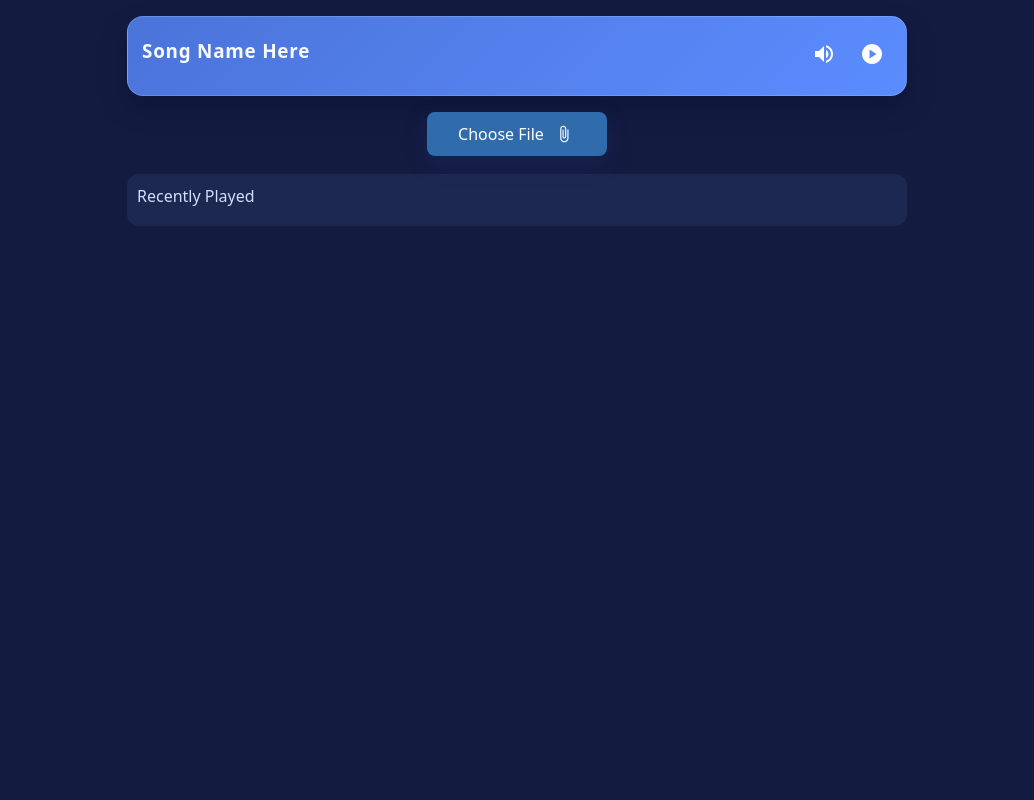
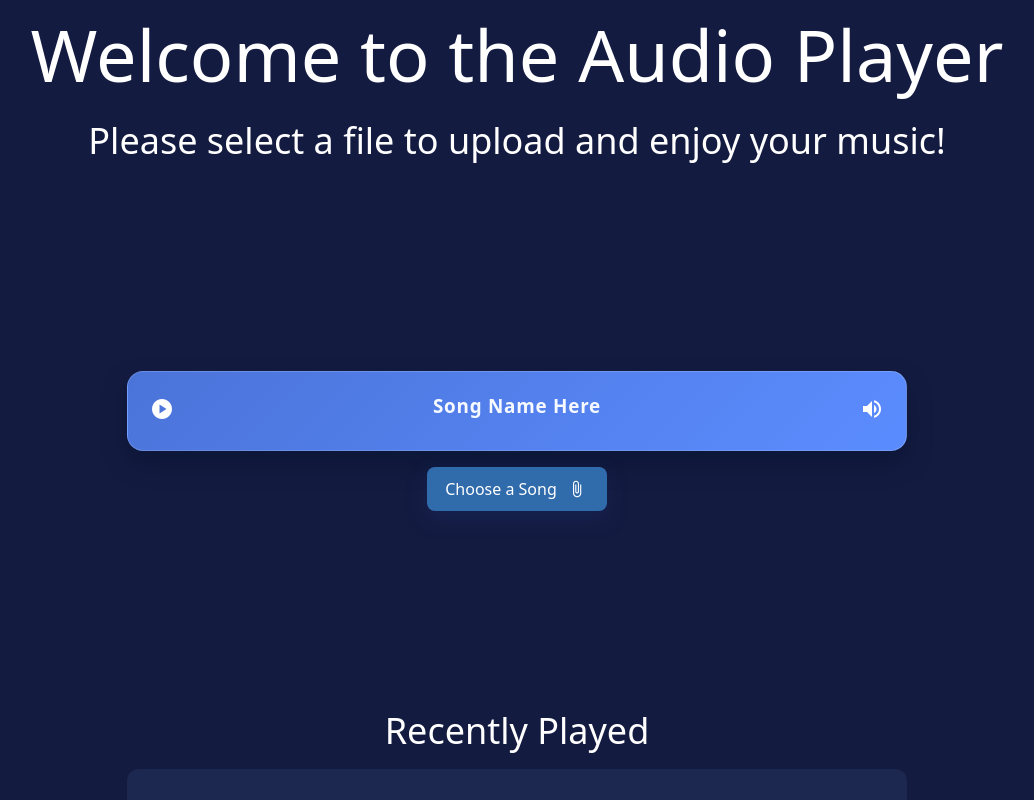
Before and after one commit to Joel4215/Audio-Player, an Angular app: page / in a window 1280 px wide. Shown: the top 800 px of the page, without its empty margins (123-1157 px from the left). Built offline with nearby package versions, Linux system fonts and the light colour scheme.

Commit message:
updated some UX and UI Features to offer a better experince over all

```diff
--- a/src/app/audio-player/audio-player.component.html
+++ b/src/app/audio-player/audio-player.component.html
@@ -1,24 +1,33 @@
+<div class="header-container">
+  <h1 class="text-[72px] mb-2.5">Welcome to the Audio Player</h1>
+  <h2 class="text-4xl mb-2.5">Please select a file to upload and enjoy your music!</h2>
+</div>
+
+
+<div class="items-center justify-center mt-50">
 <div class="audio-player-card">
   <div class="audio-player-header">
+          <button mat-icon-button (click)="togglePlay()" [attr.aria-label]="isPlaying ? 'Pause' : 'Play'">
+        <mat-icon>{{ isPlaying ? 'pause' : 'play_circle' }}</mat-icon>
+      </button>
     <span class="track-name">{{ fileName || 'Song Name Here' }}</span>
 
     <div class="control-group">
       <button mat-icon-button (click)="toggleMute()" [attr.aria-label]="isMuted ? 'Unmute' : 'Mute'">
         <mat-icon>{{ isMuted ? 'volume_off' : 'volume_up' }}</mat-icon>
       </button>
-      <button mat-icon-button (click)="togglePlay()" [attr.aria-label]="isPlaying ? 'Pause' : 'Play'">
-        <mat-icon>{{ isPlaying ? 'pause' : 'play_circle' }}</mat-icon>
-      </button>
+
     </div>
   </div>
 
   <audio #player [src]="fileUrl"></audio>
 </div>
 
-<cr-file-upload (fileSelected)="onFileSelected($event)"></cr-file-upload>
+<cr-file-upload class="file-upload-spacing" (fileSelected)="onFileSelected($event)"></cr-file-upload>
 
+<div class="mt-50">
+<h2 class=" header-container text-4xl mb-2.5">Recently Played</h2>
 <div class="recently-played">
-  <h2>Recently Played</h2>
   <ul>
 <li *ngFor="let song of songs">
   <div class="recent-item">
@@ -32,3 +41,6 @@
 </li>
   </ul>
 </div>
+</div>
+
+</div>
--- a/src/app/audio-player/audio-player.component.scss
+++ b/src/app/audio-player/audio-player.component.scss
@@ -1,3 +1,11 @@
+.header-container {
+  display: flex;
+  flex-direction: column;
+  align-items: center;
+  text-align: center;
+  gap: 0.2rem;
+}
+
 .audio-player-card {
   width: 100%;
   max-width: 780px;
@@ -39,10 +47,15 @@ audio {
 
 .recently-played {
   max-width: 780px;
+  min-height: 300px;
   margin: 18px auto;
   background: rgba(40, 56, 96, 0.48);
   border-radius: 12px;
   padding: 10px;
+}
+
+.file-upload-spacing {
+  margin-top: 8rem; /* 128px, large gap under the audio player */
 }
 
 .recently-played h2 {
--- a/src/app/audio-player/audio-player.component.ts
+++ b/src/app/audio-player/audio-player.component.ts
@@ -45,17 +45,46 @@ export class AudioPlayerComponent implements OnInit {
     }
 
     loadSong(song: Song) {
+      const audio = this.player.nativeElement;
+
+      if (!audio.paused) {
+        // If something is already playing, pause it before loading the new track
+        audio.pause();
+        this.isPlaying = false;
+      }
+
       this.fileUrl = song.url;
       this.fileName = song.name;
-      this.songs.push(song);
-      this.player.nativeElement.src = song.url;
+
+      // Do not re-add to recently played if selecting from the history list
+      if (!this.songs.some(s => s.url === song.url && s.name === song.name)) {
+        this.songs.push(song);
+      }
+
+      audio.src = song.url;
+      audio.load();
+
+      // Do not auto-play; remain in play-ready state.
       this.isPlaying = false;
     }
 
     onFileSelected(song: Song) {
+      const audio = this.player.nativeElement;
+
+      if (!audio.paused) {
+        // stop playback on new upload
+        audio.pause();
+        this.isPlaying = false;
+      }
+
       this.fileUrl = song.url;
       this.fileName = song.name;
       this.songs.push(song);
+
+      // the uploaded file loads, but should not start playing automatically
+      audio.src = song.url;
+      audio.load();
+      this.isPlaying = false;
     }
 
     removeSong(song: Song) {
--- a/src/app/audio-player/file-upload/file-upload.component.html
+++ b/src/app/audio-player/file-upload/file-upload.component.html
@@ -5,7 +5,7 @@
 
     <button mat-raised-button class="upload-btn"
       (click)="fileUpload.click()">
-      Choose File
+      Choose a Song
         <mat-icon>attach_file</mat-icon>
     </button>
 </div>
```
